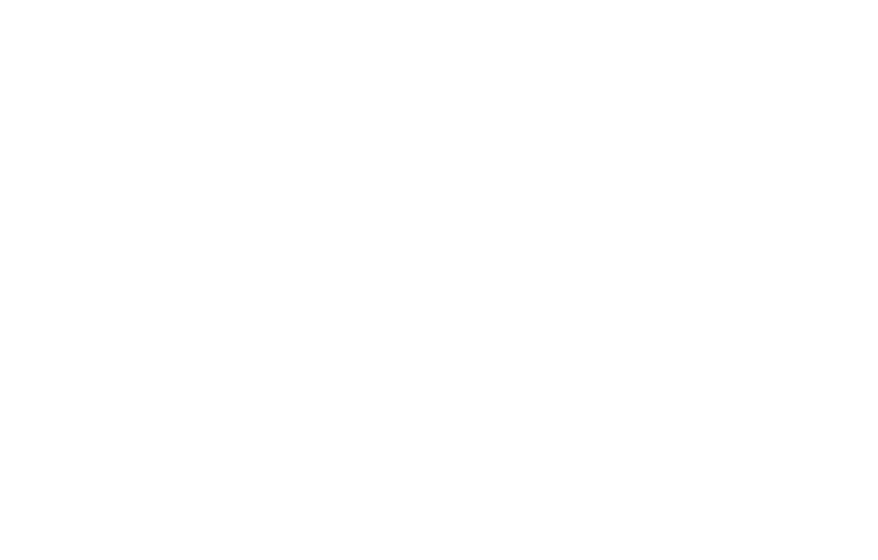
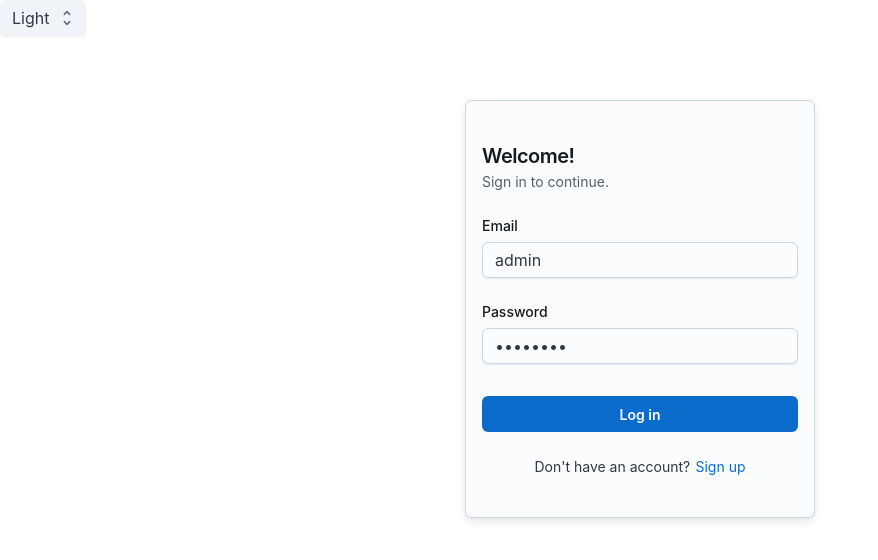
Before and after one commit to simarsinghsandhu/Investor-Project-Frontend, a React (Create React App) app: page /login in a window 1280 px wide. Before the commit this address had no page. Shown: the top 560 px of the page, without its empty margins (0-878 px from the left). Built offline with nearby package versions, Linux system fonts and the light colour scheme.

Commit message:
feat: login token state

```diff
--- a/package.json
+++ b/package.json
@@ -12,6 +12,7 @@
     "@testing-library/jest-dom": "^6.6.3",
     "@testing-library/react": "^16.3.0",
     "@testing-library/user-event": "^13.5.0",
+    "firebase": "^12.0.0",
     "react": "^19.1.0",
     "react-dom": "^19.1.0",
     "react-router-dom": "^7.7.0",
--- a/src/App.js
+++ b/src/App.js
@@ -12,7 +12,7 @@
     <Routes>
       <Route path={"/"} element={<Navigate to={ROUTES.Transactions} />} />
 
-      <Route path={ROUTES.LOGIN} element={<Login />} />
+      <Route path={ROUTES.Login} element={<Login />} />
 
       <Route
         path={ROUTES.Portfolio}
--- a/src/components/navbar.js
+++ b/src/components/navbar.js
@@ -13,7 +13,7 @@
 import MenuItem from "@mui/material/MenuItem"
 import AdbIcon from "@mui/icons-material/Adb"
 import { PAGES, ROUTES } from "../constants"
-import { useNavigate } from "react-router-dom"
+import { Navigate, useNavigate } from "react-router-dom"
 
 function ResponsiveAppBar(props) {
   const navigate = useNavigate()
@@ -36,7 +36,8 @@
     setAnchorElUser(null)
   }
 
-  return (
+  const token = localStorage.getItem("token")
+  return token ? (
     <React.Fragment>
       <AppBar position='static'>
         <Container maxWidth='xl'>
@@ -120,7 +121,12 @@
                 open={Boolean(anchorElUser)}
                 onClose={handleCloseUserMenu}
               >
-                <MenuItem onClick={() => navigate(ROUTES.Login)}>
+                <MenuItem
+                  onClick={() => {
+                    localStorage.removeItem("token")
+                    navigate(ROUTES.Login)
+                  }}
+                >
                   <Typography sx={{ textAlign: "center" }}>Logout</Typography>
                 </MenuItem>
               </Menu>
@@ -130,6 +136,8 @@
       </AppBar>
       <Container maxWidth='xl'>{props.children}</Container>
     </React.Fragment>
+  ) : (
+    <Navigate to={ROUTES.Login} />
   )
 }
 export default ResponsiveAppBar
--- a/src/pages/login.js
+++ b/src/pages/login.js
@@ -10,6 +10,7 @@
 import Link from "@mui/joy/Link"
 import Select from "@mui/joy/Select"
 import Option from "@mui/joy/Option"
+import { useNavigate } from "react-router-dom"
 
 function ModeToggle() {
   const { mode, setMode } = useColorScheme()
@@ -39,6 +40,22 @@
 }
 
 export default function LoginFinal(props) {
+  const navigate = useNavigate()
+
+  const [email, setEmail] = React.useState("admin")
+  const [password, setPassword] = React.useState("password")
+
+  const handleSubmit = async (e) => {
+    e.preventDefault()
+    // 🔒 Fake Auth: In real apps, use an API call here
+    if (email === "admin" && password === "password") {
+      localStorage.setItem("token", "my-secret-token")
+      navigate("/")
+    } else {
+      alert("Invalid credentials")
+    }
+  }
+
   return (
     <main>
       <CssVarsProvider {...props}>
@@ -46,14 +63,14 @@
         <CssBaseline />
         <Sheet
           sx={{
-            width: 300,
+            width: 350,
             mx: "auto", // margin left & right
-            my: 4, // margin top & bottom
-            py: 3, // padding top & bottom
+            my: 8, // margin top & bottom
+            py: 5, // padding top & bottom
             px: 2, // padding left & right
             display: "flex",
             flexDirection: "column",
-            gap: 2,
+            gap: 3,
             borderRadius: "sm",
             boxShadow: "md",
           }}
@@ -68,27 +85,31 @@
           <FormControl>
             <FormLabel>Email</FormLabel>
             <Input
-              // html input attribute
               name='email'
               type='email'
-              placeholder='johndoe@email.com'
+              placeholder='Please enter your email'
+              value={email}
+              onChange={(e) => setEmail(e.target.value)}
             />
           </FormControl>
           <FormControl>
             <FormLabel>Password</FormLabel>
             <Input
-              // html input attribute
               name='password'
               type='password'
-              placeholder='password'
+              placeholder='Please enter your password'
+              value={password}
+              onChange={(e) => setPassword(e.target.value)}
             />
           </FormControl>
-          <Button sx={{ mt: 1 /* margin top */ }}>Log in</Button>
+          <Button onClick={handleSubmit} sx={{ mt: 1 }}>
+            Log in
+          </Button>
           <Typography
             endDecorator={<Link href='/sign-up'>Sign up</Link>}
             sx={{ fontSize: "sm", alignSelf: "center" }}
           >
-            Don&apos;t have an account?
+            Don't have an account?
           </Typography>
         </Sheet>
       </CssVarsProvider>
```
Also changed, not shown: 1 other file (tests, documents, lock files or other folders).
